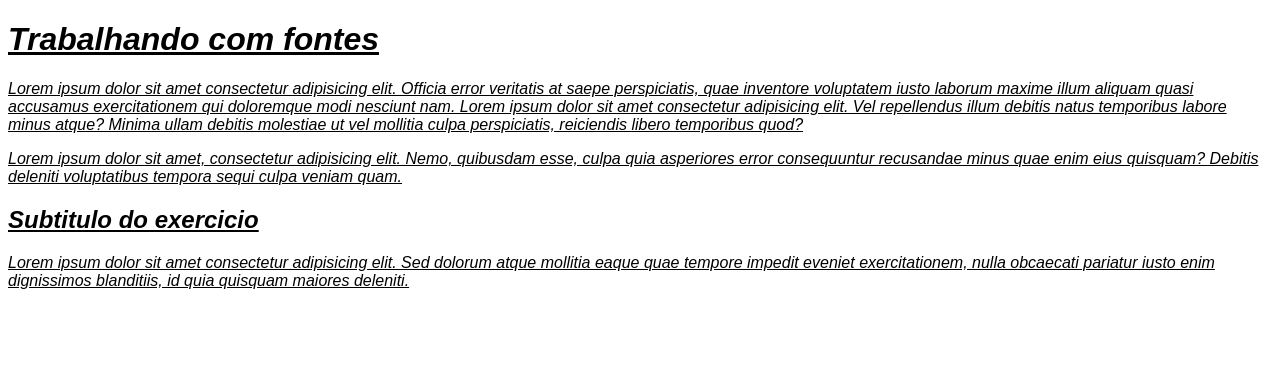
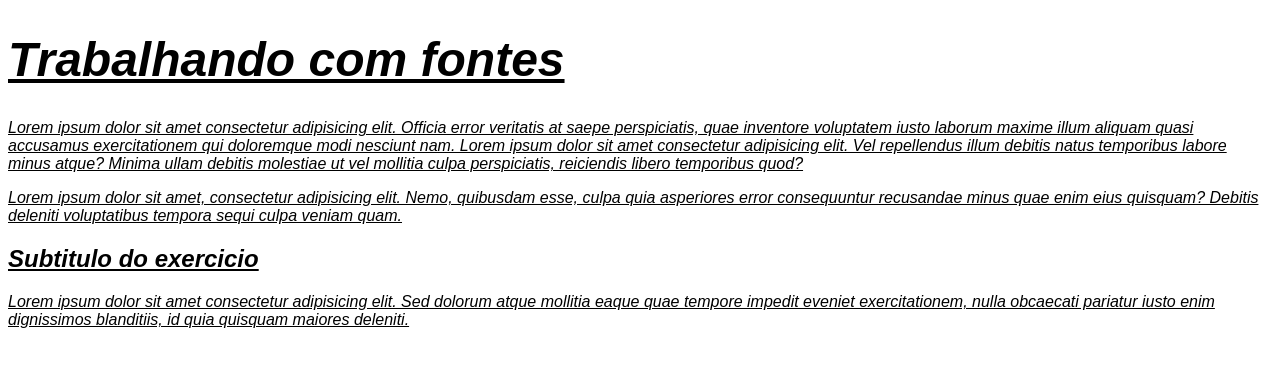
Before and after one commit to elainesantos-in/html-css-exerc, a plain HTML site: page 017/font01.html in a window 1280 px wide. Drawn offline with Linux system fonts and the light colour scheme.

Commit message:
Exercicios de hoje017

```diff
--- a/017/font01.html
+++ b/017/font01.html
@@ -13,9 +13,9 @@
             /*peso da font = lighter normal bold bolder*/
             font-style: italic;
             text-decoration: underline;
-            /*italic*/
-        }
-        /*
+
+
+            /*
         Medidas absolutas:
         cm,mm,px,pt,pc(paica),in(polegada)= 2,54cm
 
@@ -23,6 +23,21 @@
         em,ex,rem,vw,vh,%
         16px = 1em
          */
+        }
+
+        h1 {
+
+            /*shorthand -
+            font-style - font-weight - font-size - font-family
+
+            font-family: 'Work Sans', sans-serif;
+            font-weight: bolder;
+            font-size: 3em;
+            font-style: italic;
+            */
+            font: italic bolder 3em 'work sans', sans-serif;
+        }
+
 
     </style>
 </head>
```
